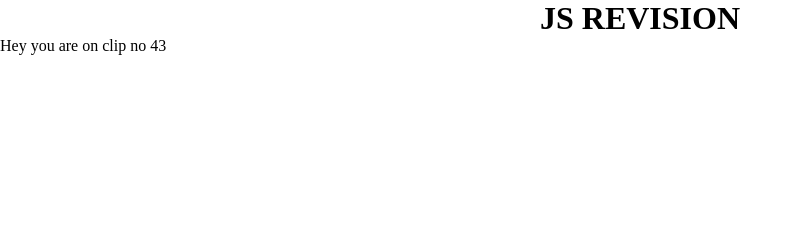
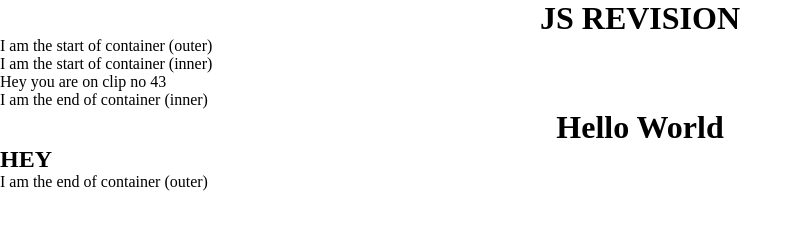
Before and after one commit to KHAN-FAIZ-AYUB/JS-revesion, a plain HTML site: page index.html in a window 1280 px wide. Shown: the whole page, without its empty margins (0-803 px from the left). Drawn offline with Linux system fonts and the light colour scheme.

Commit message:
appendChild

```diff
--- a/index.html
+++ b/index.html
@@ -44,10 +44,13 @@
     <!-- <div id="first" class="hey">Hey i am first container SPAM</div> -->
 
     <!-- VIDEO  43-->
+    I am the start of container (outer)
     <div class="container">
+      I am the start of container (inner)
       <div id="clip43" class="hey">Hey you are on clip no 43</div>
+      I am the end of container (inner)
     </div>
-
+    I am the end of container (outer)
     <script src="/script.js" defer></script>
   </body>
 </html>
--- a/script.js
+++ b/script.js
@@ -448,7 +448,7 @@ console.log(document.body.firstElementChild.nodeName);
 */
 
 // ---------------------VIDEO 42--------------------------
-
+/*
 let first = document.getElementById("first");
 
 //                        getAttribute
@@ -489,3 +489,13 @@ first.removeAttribute("class", "xyz");
 console.log(first.dataset);
 console.log(first.dataset.player);
 console.log(first.dataset.game);
+*/
+
+// ---------------------VIDEO 43--------------------------
+
+let a = document.getElementsByTagName("div")[0];
+a.innerHTML = a.innerHTML + "<h1>Hello World</h1>";
+
+let div = document.createElement("div");
+div.innerHTML = '<h2>HEY</h2>';
+a.appendChild(div)
```
